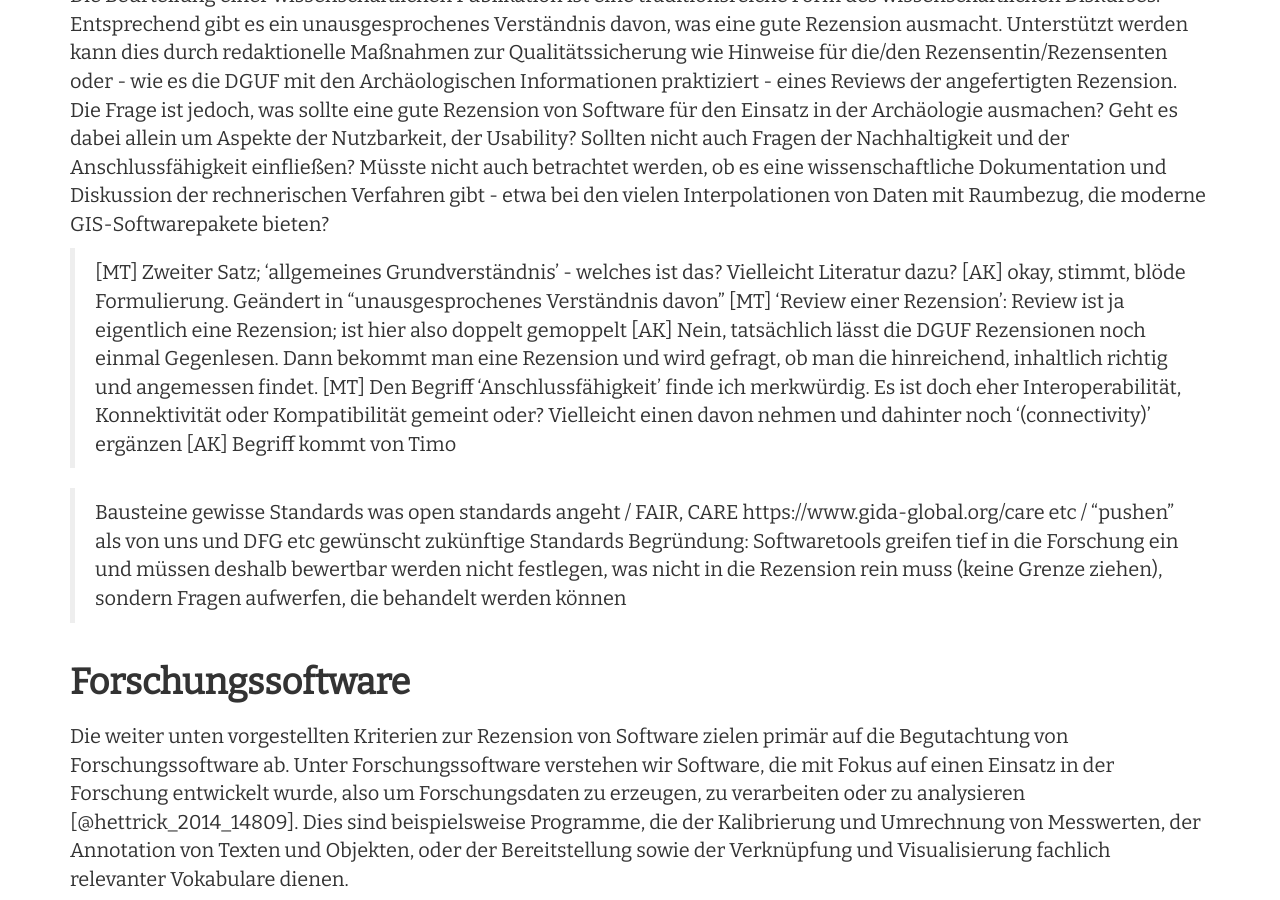
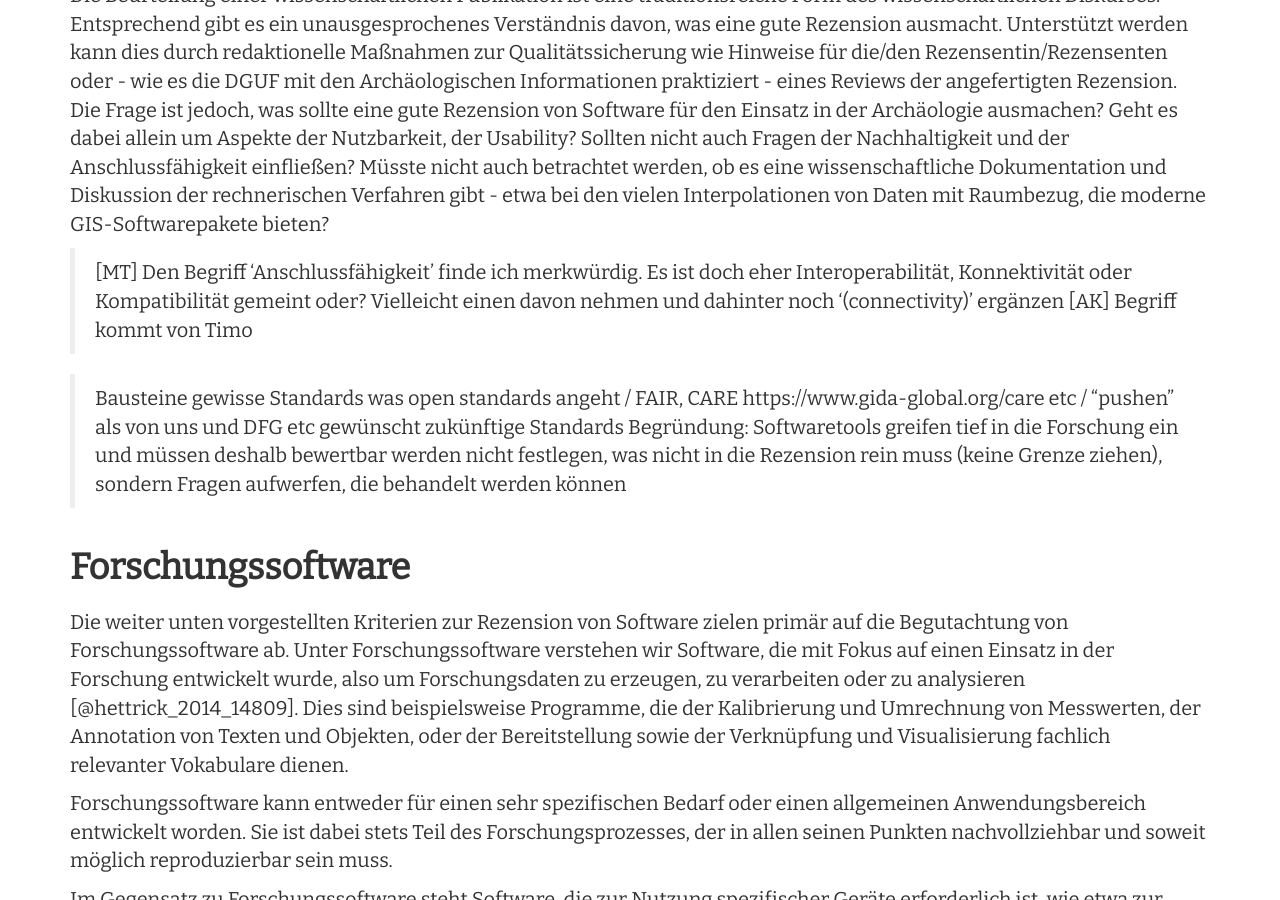
Before and after one commit to Research-Squirrel-Engineers/Impuls_SoftwareRezensionen_DGUF, a Jekyll site: the page built from Draft.md, in a window 1280 px wide and 900 px high, scrolled down 952 px. Built offline with Jekyll 4.4.1, drawn with Linux system fonts in a browser that asks for light colours; nearby versions of some CDN libraries.

Commit message:
unnötige / bearbeitete Kommentare unter Zielsetzung des Beitrags gelöscht

```diff
--- a/Draft.md
+++ b/Draft.md
@@ -43,10 +43,7 @@ csl: apa-6th-edition.csl
 Die Beurteilung einer wissenschaftlichen Publikation ist eine traditionsreiche Form des wissenschaftlichen Diskurses. Entsprechend gibt es ein unausgesprochenes Verständnis davon, was eine gute Rezension ausmacht. Unterstützt werden kann dies durch redaktionelle Maßnahmen zur Qualitätssicherung wie Hinweise für die/den Rezensentin/Rezensenten oder - wie es die DGUF mit den Archäologischen Informationen praktiziert - eines Reviews der angefertigten Rezension. Die Frage ist jedoch, was sollte eine gute Rezension von Software für den Einsatz in der Archäologie ausmachen? Geht es dabei allein um Aspekte der Nutzbarkeit, der Usability? Sollten nicht auch Fragen der Nachhaltigkeit und der Anschlussfähigkeit einfließen? Müsste nicht auch betrachtet werden, ob es eine wissenschaftliche Dokumentation und Diskussion der rechnerischen Verfahren gibt - etwa bei den vielen Interpolationen von Daten mit Raumbezug, die moderne GIS-Softwarepakete bieten?
 
 
-> [MT] Zweiter Satz; 'allgemeines Grundverständnis' - welches ist das? Vielleicht Literatur dazu?
-> [AK] okay, stimmt, blöde Formulierung. Geändert in "unausgesprochenes Verständnis davon"
-> [MT] 'Review einer Rezension': Review ist ja eigentlich eine Rezension; ist hier also doppelt gemoppelt
-> [AK] Nein, tatsächlich lässt die DGUF Rezensionen noch einmal Gegenlesen. Dann bekommt man eine Rezension und wird gefragt, ob man die hinreichend, inhaltlich richtig und angemessen findet.
+
 > [MT] Den Begriff 'Anschlussfähigkeit' finde ich merkwürdig. Es ist doch eher Interoperabilität, Konnektivität oder Kompatibilität gemeint oder? Vielleicht einen davon nehmen und dahinter noch '(connectivity)' ergänzen
 >[AK] Begriff kommt von Timo
 
```
